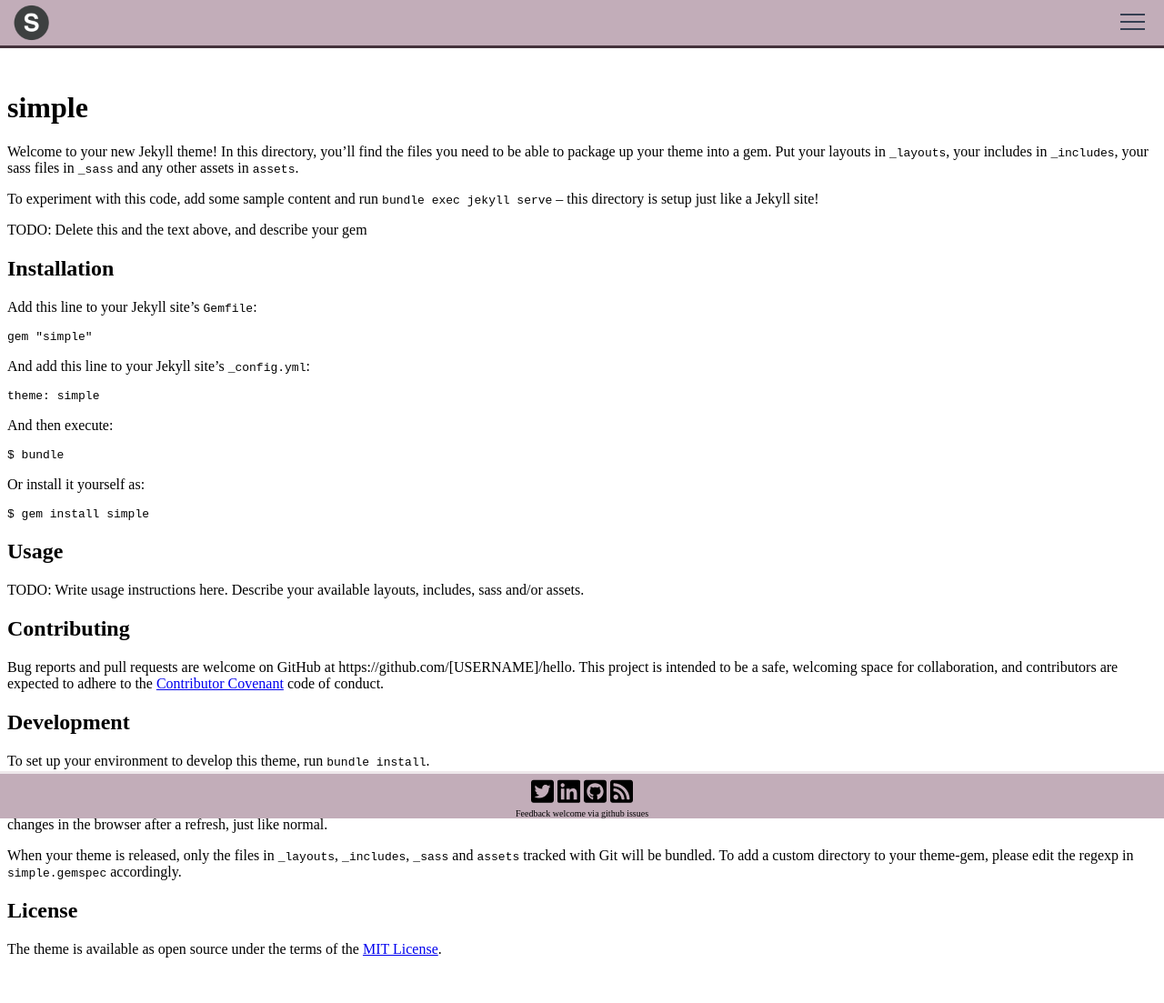
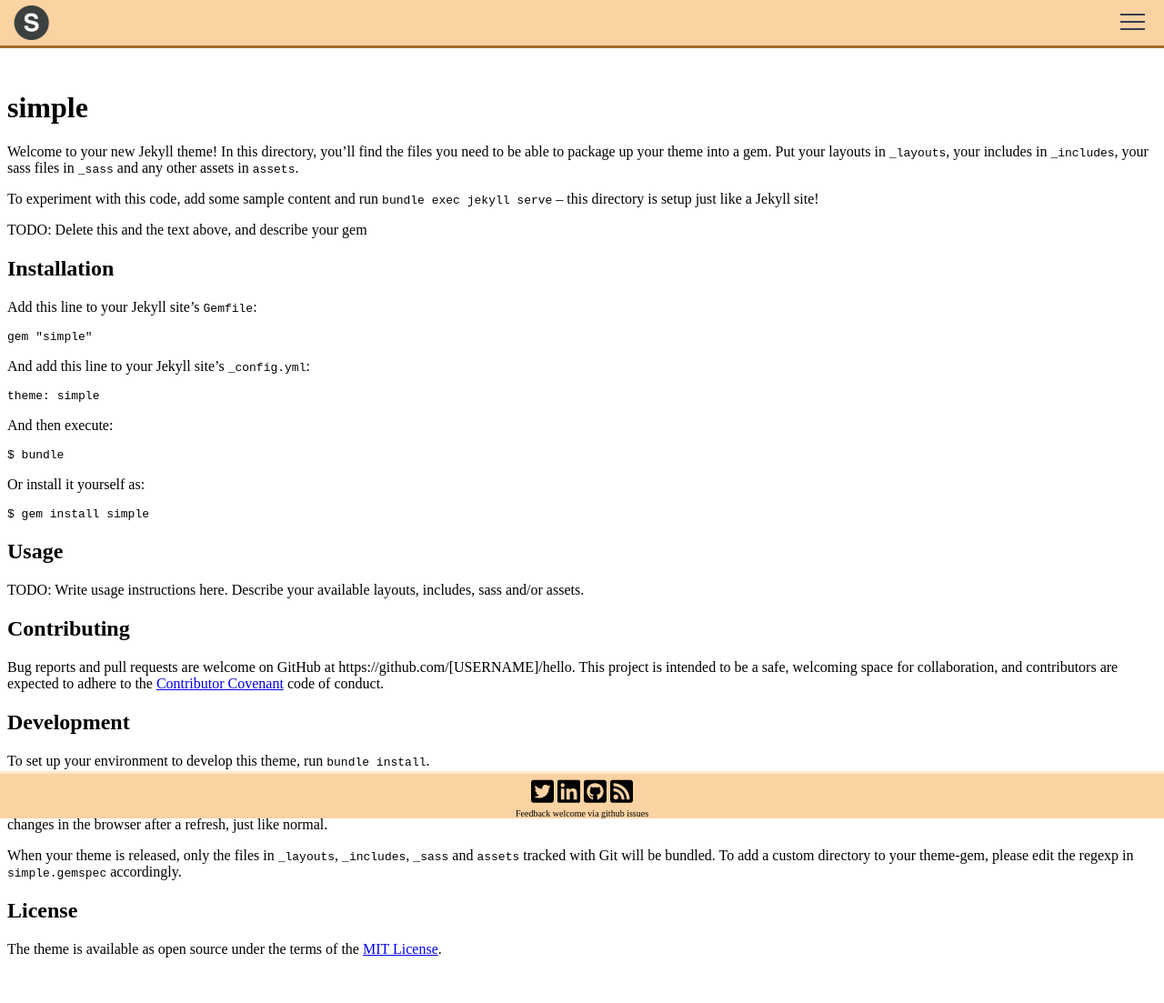
Before and after one commit to sadir/jekyll-sadir, a Jekyll site: the page built from README.md, in a window 1280 px wide. Shown: the whole page at 91% size. Built offline with Jekyll 4.4.1, drawn with Linux system fonts in a browser that asks for light colours; our own code applies the rules of GitHub Pages for plain Markdown files.

Commit message:
Move to bisque as main colour

```diff
--- a/_sass/theme.scss
+++ b/_sass/theme.scss
@@ -1,11 +1,17 @@
 $aquafresh: (
+  light: hsl(144%, 66%, 97%),
   medium: hsl(144%, 66%, 92%),
+  dark: hsl(144%, 66%, 72%),
 );
 $bisque: (
+  light: hsl(32%, 92%, 90%),
   medium: hsl(32%, 92%, 81%),
+  dark: hsl(32%, 92%, 61%),
 );
 $plum: (
+  light: hsl(339%, 9%, 88%),
   medium: hsl(339%, 9%, 68%),
+  dark: hsl(339%, 9%, 48%),
 );
 $thistle: (
   light: hsl(327%, 15%, 92%),
@@ -13,5 +19,7 @@ $thistle: (
   dark: hsl(327%, 15%, 52%),
 );
 $light_steel: (
+  light: hsl(245%, 15%, 68%),
   medium: hsl(245%, 15%, 48%),
+  dark: hsl(245%, 15%, 28%),
 );
--- a/assets/sass/footer.scss
+++ b/assets/sass/footer.scss
@@ -3,7 +3,7 @@
 @import "theme";
 
 footer {
-  background-color: map-get($thistle, medium);
+  background-color: map-get($bisque, medium);
   bottom: 0px;
   left: 0px;
   padding-left: 10px;
@@ -11,7 +11,7 @@ footer {
   position: absolute;
   right: 0px;
   border-top-style: outset;
-  border-top-color: map-get($thistle, light);
+  border-top-color: map-get($bisque, light);
   padding-top: 5px;
 }
 
--- a/assets/sass/nav.scss
+++ b/assets/sass/nav.scss
@@ -3,7 +3,7 @@
 @import "theme";
 
 nav {
-  background-color: map-get($thistle, medium);
+  background-color: map-get($bisque, medium);
   left: 0px;
   padding-left: 10px;
   padding-right: 10px;
@@ -12,7 +12,7 @@ nav {
   top: 0px;
   z-index: 99;
   border-bottom-style: outset;
-  border-bottom-color: map-get($thistle, dark);
+  border-bottom-color: map-get($bisque, dark);
 }
 
 #logo {
@@ -61,11 +61,11 @@ nav {
   position: absolute;
   width: 100%;
   left: 0;
-  background-color: map-get($thistle, light);
+  background-color: map-get($bisque, light);
   border-bottom-left-radius: 15px;
   border-bottom-right-radius: 15px;
   border-bottom-style: outset;
-  border-bottom-color: map-get($thistle, medium);
+  border-bottom-color: map-get($bisque, medium);
 }
 
 #menu-cross {
```
